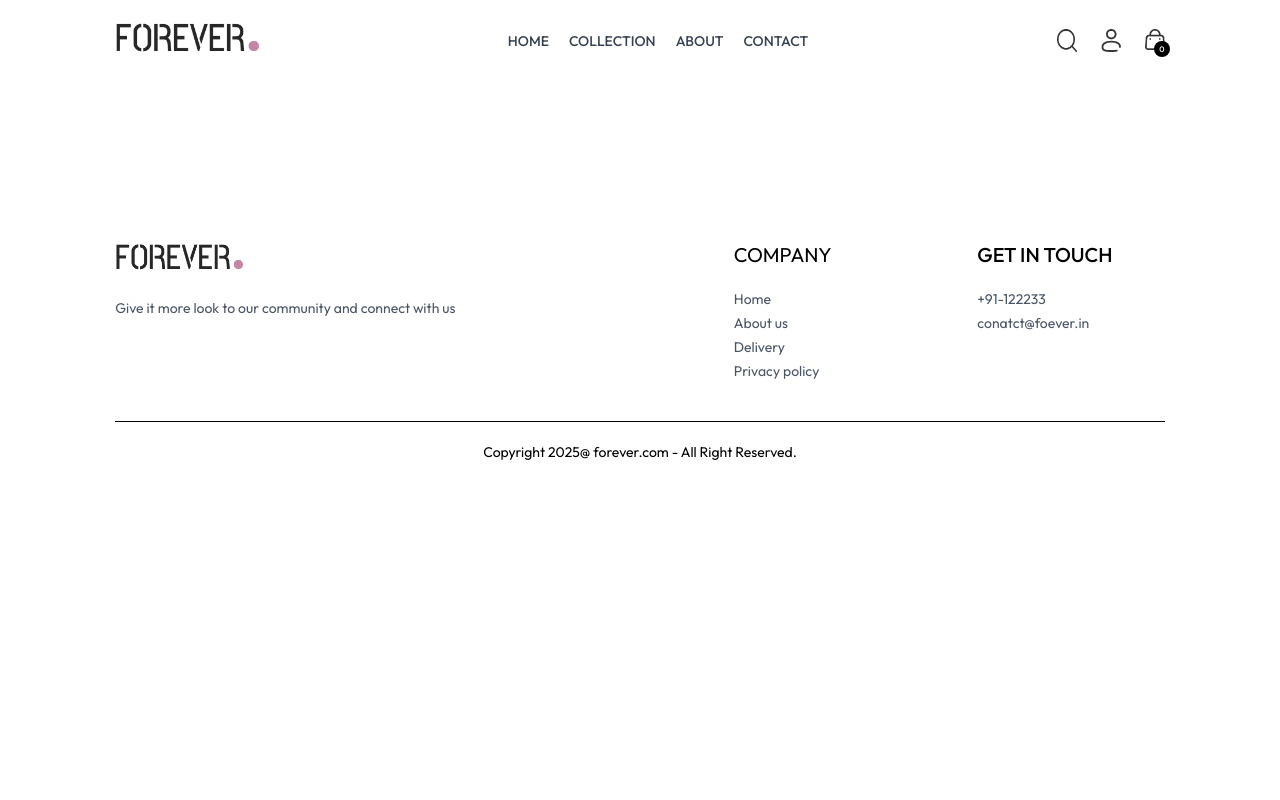
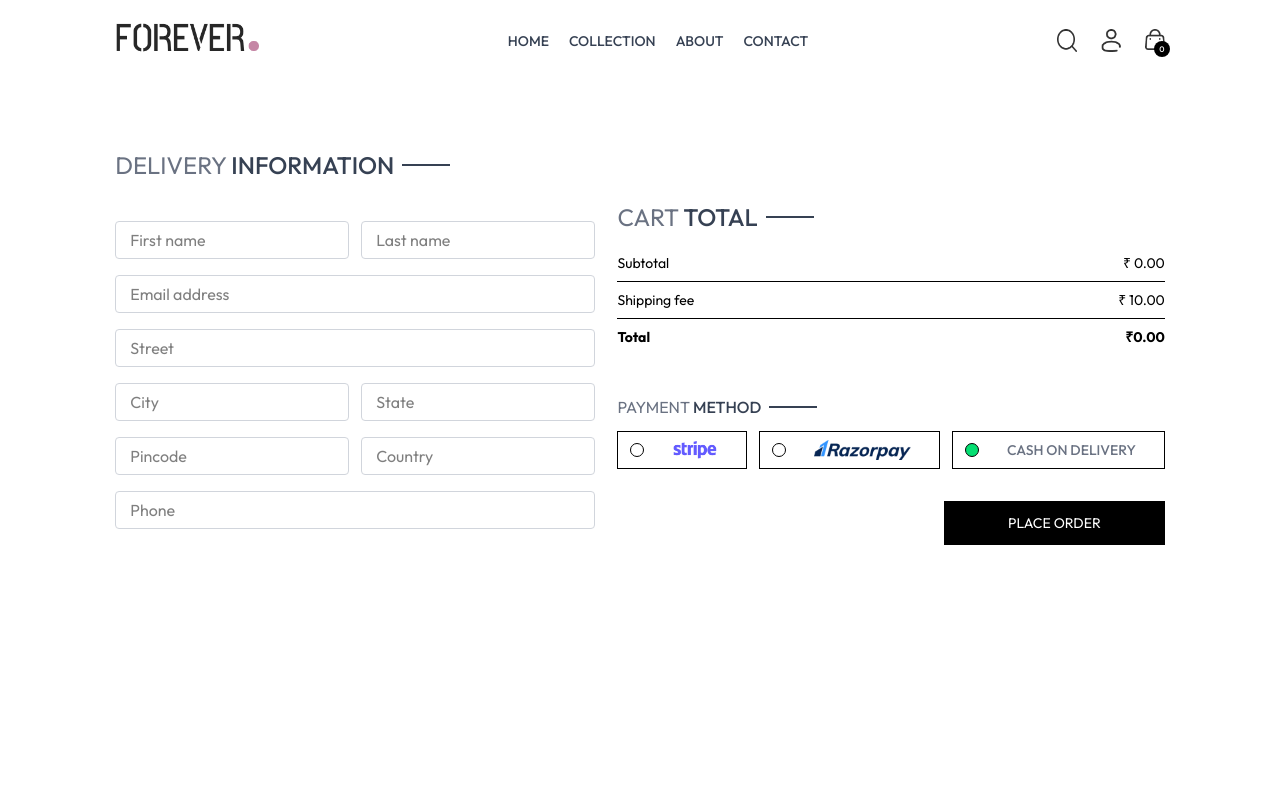
Before and after one commit to Abhishek-roy-221/forver_site, a React (Vite) app: page /place-order in a window 1280 px wide. Shown: the top 800 px of the page. Built offline with nearby package versions, Linux system fonts and the light colour scheme.

Commit message:
orders page done

```diff
--- a/src/context/ShopConetxt.jsx
+++ b/src/context/ShopConetxt.jsx
@@ -1,6 +1,7 @@
 import { createContext, use, useEffect, useState } from "react";
 import { products } from "../assets/assets";
 import { toast } from "react-toastify";
+import { useNavigate } from "react-router-dom";
 
 export const ShopContext = createContext();
 
@@ -10,8 +11,8 @@
     const delivery_fee=10;
 const [search,setSearch] = useState('');
 const [showSearch,setShowSearch] = useState(false);
-
 const [cartItems,setCartItems] = useState({});
+const navigate = useNavigate();
 
 const addToCart = async (itemId,size)=>{
 
@@ -81,7 +82,8 @@
 
     const value = {
 products , currency,delivery_fee,search,setSearch,showSearch,setShowSearch,cartItems,addToCart,
-getCartCount,updateQuantity,getCartAmount
+getCartCount,updateQuantity,getCartAmount,
+navigate
     }
     return <ShopContext.Provider value={value}>
         {props.children}
--- a/src/pages/Cart.jsx
+++ b/src/pages/Cart.jsx
@@ -7,7 +7,7 @@
 const Cart = () => {
 
 
-  const { products, currency, cartItems ,updateQuantity} = useContext(ShopContext);
+  const { products, currency, cartItems ,updateQuantity,navigate} = useContext(ShopContext);
 
   const [cartData, setCartData] = useState([]);
 
@@ -65,6 +65,9 @@
       <div className='flex justify-end my-20'>
         <div className='w-full sm:w-[450px]'>
 <CartTotal/>
+<div className='w-full text-end'>
+<button onClick={()=>navigate('/place-order')} className='bg-black text-white text-sm my-8 px-8 py-3'>PROCEED TO CHECKOUT</button>
+</div>
         </div>
 
       </div>
--- a/src/pages/Order.jsx
+++ b/src/pages/Order.jsx
@@ -1,9 +1,43 @@
-import React from 'react'
+import React, { useContext } from 'react'
+import { ShopContext } from '../context/ShopConetxt'
+import Title from '../components/Title'
 
 const Order = () => {
+
+  const {products,currency} = useContext(ShopContext)
   return (
-    <div>
+    <div className='border-t pt-16'>
+      <div className='text-2xl'>
+<Title text1={'MY'} text2={'ORDERS'}/>
 
+      </div>
+      <div>
+        {
+          products.slice(1,4).map((item,index)=>(
+            <div key={index} className='py-4 border-t border-b text-gray-700 flex flex-col md:flex-row md:items-center md:justify-between gap-4 '>
+<div className='flex items-start gap-6 text-sm'>
+<img className='w-16 sm:w-20' src={item.image[0]} alt="" />
+<div>
+  <p className='sm:text-base font-medium'>{item.name}</p>
+  <div className='flex items-center gap-3 mt-2 text-base text-gray-700'>
+<p className='text-lg'>{currency}{item.price}</p>
+<p>Quantity: 1</p>
+<p>Size: M</p>
+  </div>
+  <p>Date: <span className='text-gray-400'>25.June.2025</span></p>
+</div>
+</div>
+<div className='md:w-1/2 flex justify-between'>
+<div className='flex items-center gap-2'>
+<p className='min-w-2 h-2 rounded-full bg-green-500'></p>
+<p className='text-sm md:text-base'>Ready to ship</p>
+</div>
+<button className='border px-4 py-2 text-sm font-medium rounded-sm'>Track Order</button>
+</div>
+            </div>
+          ))
+        }
+      </div>
     </div>
   )
 }
--- a/src/pages/PlaceOrder.jsx
+++ b/src/pages/PlaceOrder.jsx
@@ -1,8 +1,67 @@
-import React from 'react'
+import React, { useContext, useState } from 'react'
+import Title from '../components/Title'
+import CartTotal from '../components/CartTotal'
+import { assets } from '../assets/assets'
+import { ShopContext } from '../context/ShopConetxt'
 
 const PlaceOrder = () => {
+
+const [method,setMethod]=useState('cod');
+const {navigate} = useContext(ShopContext)
+
   return (
-    <div>
+    <div className='flex flex-col sm:flex-row justify-between gap-4 pt-5 sm:pt-14 min-h-[80vh] border-top'>
+      {/* left side */}
+      <div className='flex flex-col gap-4 w-full sm:max-w-[480px]'>
+        <div className='text-xl sm:text-2xl my-3'>
+          <Title text1={'DELIVERY'} text2={'INFORMATION'} />
+        </div>
+        <div className='flex gap-3'>
+          <input className='border border-gray-300 rounded py-1.5 px-3.5 w-full' type="text" placeholder='First name' />
+          <input className='border border-gray-300 rounded py-1.5 px-3.5 w-full' type="text" placeholder='Last name' />
+        </div>
+        <input className='border border-gray-300 rounded py-1.5 px-3.5 w-full' type="email" placeholder='Email address' />
+        <input className='border border-gray-300 rounded py-1.5 px-3.5 w-full' type="text" placeholder='Street' />
+        <div className='flex gap-3'>
+          <input className='border border-gray-300 rounded py-1.5 px-3.5 w-full' type="text" placeholder='City' />
+          <input className='border border-gray-300 rounded py-1.5 px-3.5 w-full' type="text" placeholder='State' />
+        </div>
+        <div className='flex gap-3'>
+          <input className='border border-gray-300 rounded py-1.5 px-3.5 w-full' type="number" placeholder='Pincode' />
+          <input className='border border-gray-300 rounded py-1.5 px-3.5 w-full' type="text" placeholder='Country' />
+        </div>
+        <input className='border border-gray-300 rounded py-1.5 px-3.5 w-full' type="number" placeholder='Phone' />
+      </div>
+
+      {/* Right side */}
+      <div className='mt-8'>
+        <div className='mt-8 min-w-80'>
+          <CartTotal />
+        </div>
+        <div className='mt-12'>
+          <Title text1={'PAYMENT'} text2={'METHOD'} />
+
+          {/* Payment method selection */}
+
+          <div className='flex gap-3 flex-col lg:flex-row'>
+            <div onClick={()=>setMethod('stripe')} className='flex items-center gap-3 border p-2 px-3 cursor-pointer'>
+              <p className={`min-w-3.5 h-3.5 border rounded-full ${method === 'stripe' ? 'bg-green-400': ''}`}></p>
+              <img className='h-5 mx-4' src={assets.stripe_logo} alt="" />
+            </div>
+              <div onClick={()=>setMethod('razorpay')} className='flex items-center gap-3 border p-2 px-3 cursor-pointer'>
+              <p className={`min-w-3.5 h-3.5 border rounded-full ${method === 'razorpay' ? 'bg-green-400': ''} `}></p>
+              <img className='h-5 mx-4' src={assets.razorpay_logo} alt="" />
+            </div>
+              <div onClick={()=>setMethod('cod')} className='flex items-center gap-3 border p-2 px-3 cursor-pointer'>
+              <p className={`min-w-3.5 h-3.5 border rounded-full ${method === 'cod' ? 'bg-green-400': ''}`}></p>
+           <p className='text-gray-500 text-sm font-medium mx-4'>CASH ON DELIVERY</p>
+            </div>
+          </div>
+          <div className='w-full text-end mt-8'>
+<button onClick={()=>navigate('/orders')} className='bg-black text-white px-16 py-3 text-sm'>PLACE ORDER</button>
+          </div>
+        </div>
+      </div>
 
     </div>
   )
```
